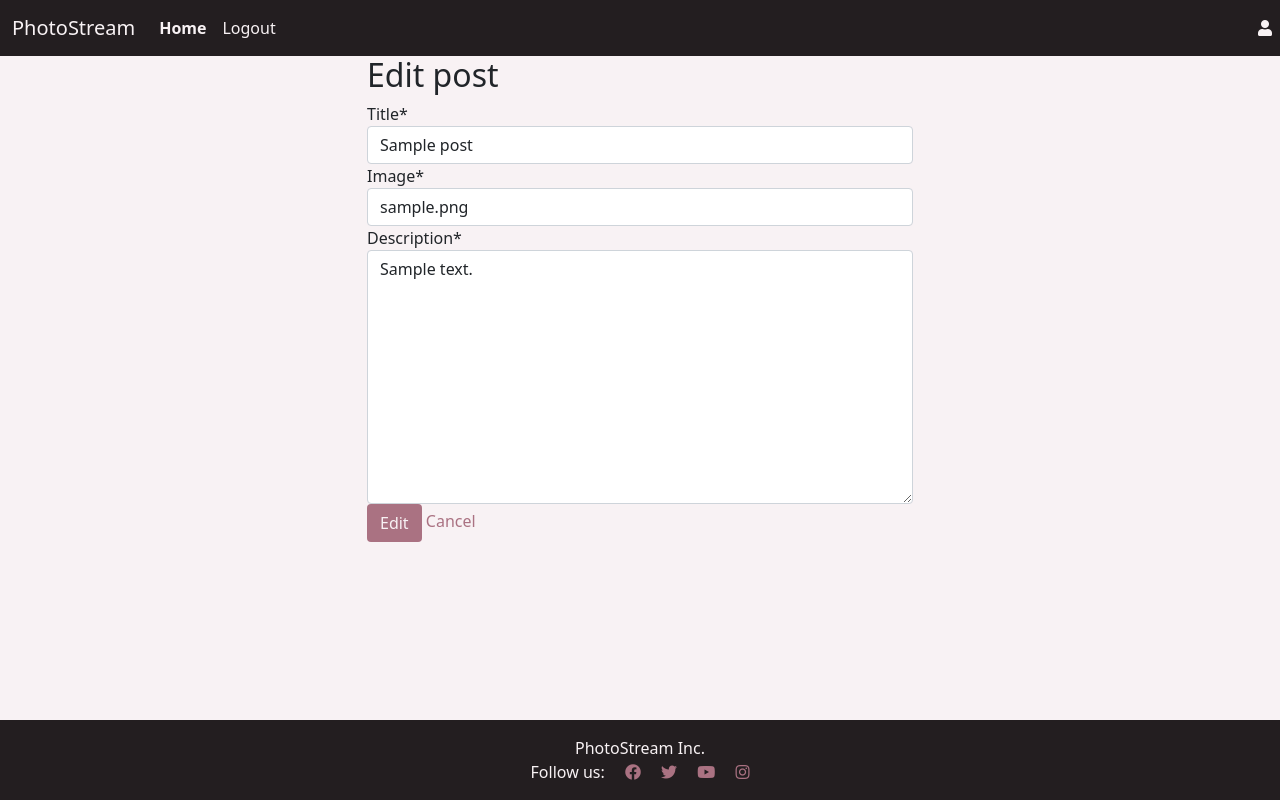
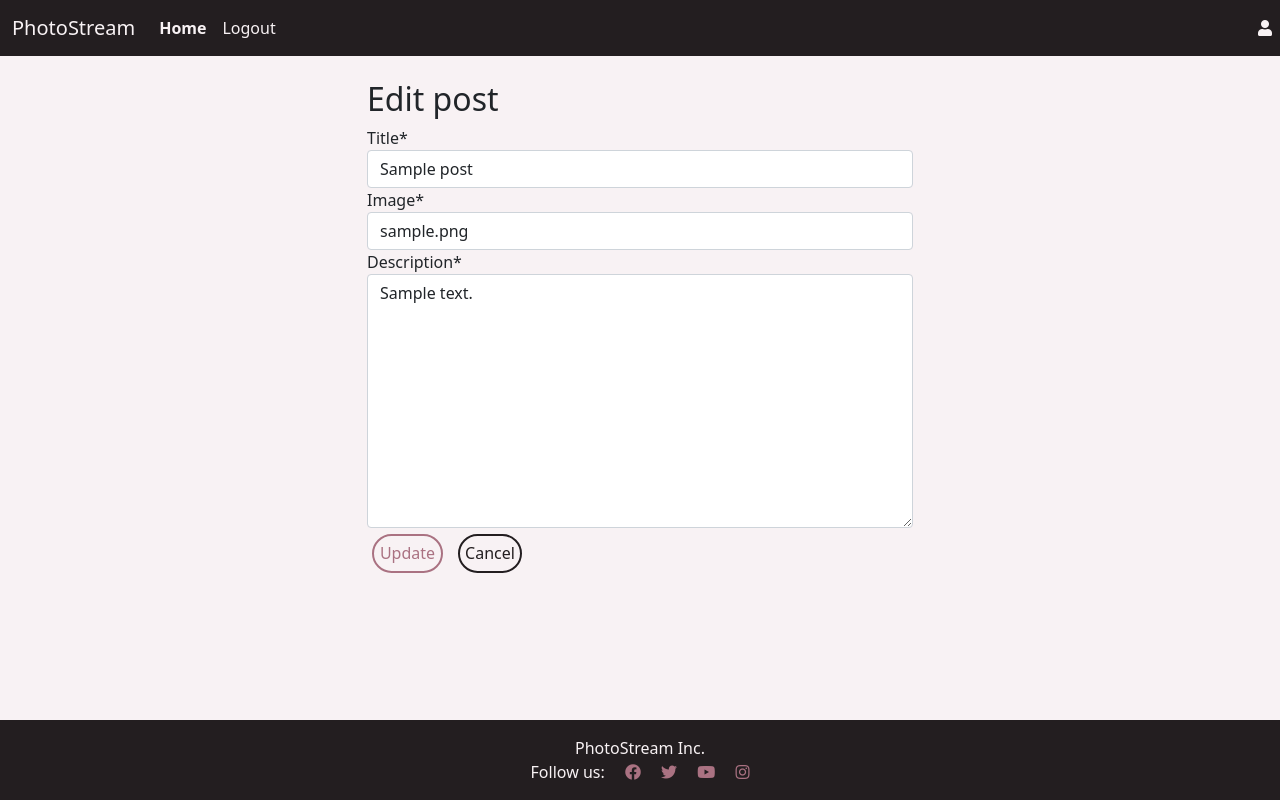
Before and after one commit to emmavkarlsson/portfolio-project-4, a Django app: a page that uses templates/edit_post.html in a window 1280 px wide. Run offline with Django 3.2, Linux system fonts and the light colour scheme; a user stored in the database is signed in; tables that the repository leaves empty hold one stand-in row (values such as "Sample post"); some libraries are stand-ins or nearby versions.

Commit message:
update styles for edit post

```diff
--- a/static/css/style.css
+++ b/static/css/style.css
@@ -24,6 +24,16 @@ a:active {
 .link-bright:hover,
 .link-bright:active {
     color: #aa7282;
+}
+
+
+.link-dark {
+    color: #231e20;
+}
+
+.link-dark:hover,
+.link-dark:active {
+    color: #f8f2f4;
 }
 
 .active {
@@ -117,6 +127,7 @@ footer {
 }
 
 .edit-button {
+    color: #aa7282;
     border: 2px solid #aa7282;
 }
 
--- a/templates/edit_post.html
+++ b/templates/edit_post.html
@@ -6,13 +6,13 @@
 <div class="container">
     {% if user.is_authenticated and post.publisher == user  %}
     <div class="row justify-content-md-center">
-        <div class="col d-none d-md-block col-md-6">
+        <div class="col d-none d-md-block col-md-6 mt-4">
             <h2>Edit post</h2>
             <form method="post" enctype="multipart/form-data">
                 {% csrf_token %}
                 {{ form | crispy }}
-                <button type="submit" class="btn btn-post">Edit</button>
-                <a class=""href="#">Cancel</a>
+                <button type="submit" class="btn edit-button">Update</button>
+                <button class="btn delete-button"><a href="{% url 'featured_post' post.slug %}" class="link-dark">Cancel</a></button>
             </form>
         </div>
     </div>
--- a/templates/featured_post.html
+++ b/templates/featured_post.html
@@ -14,7 +14,7 @@
         </div>
     </div>
     <div class="container">
-        <div class="row featured-post-bg">
+        <div class="row featured-post-bg pt-3">
             <div class="d-none d-md-block col-md-12">
                 {% if "placeholder" in post.photopost.url %}
                 <img src="https://res.cloudinary.com/emmavkarlsson/image/upload/v1693860102/p8vwzctkppf7vm6njgpv.jpg"
```
